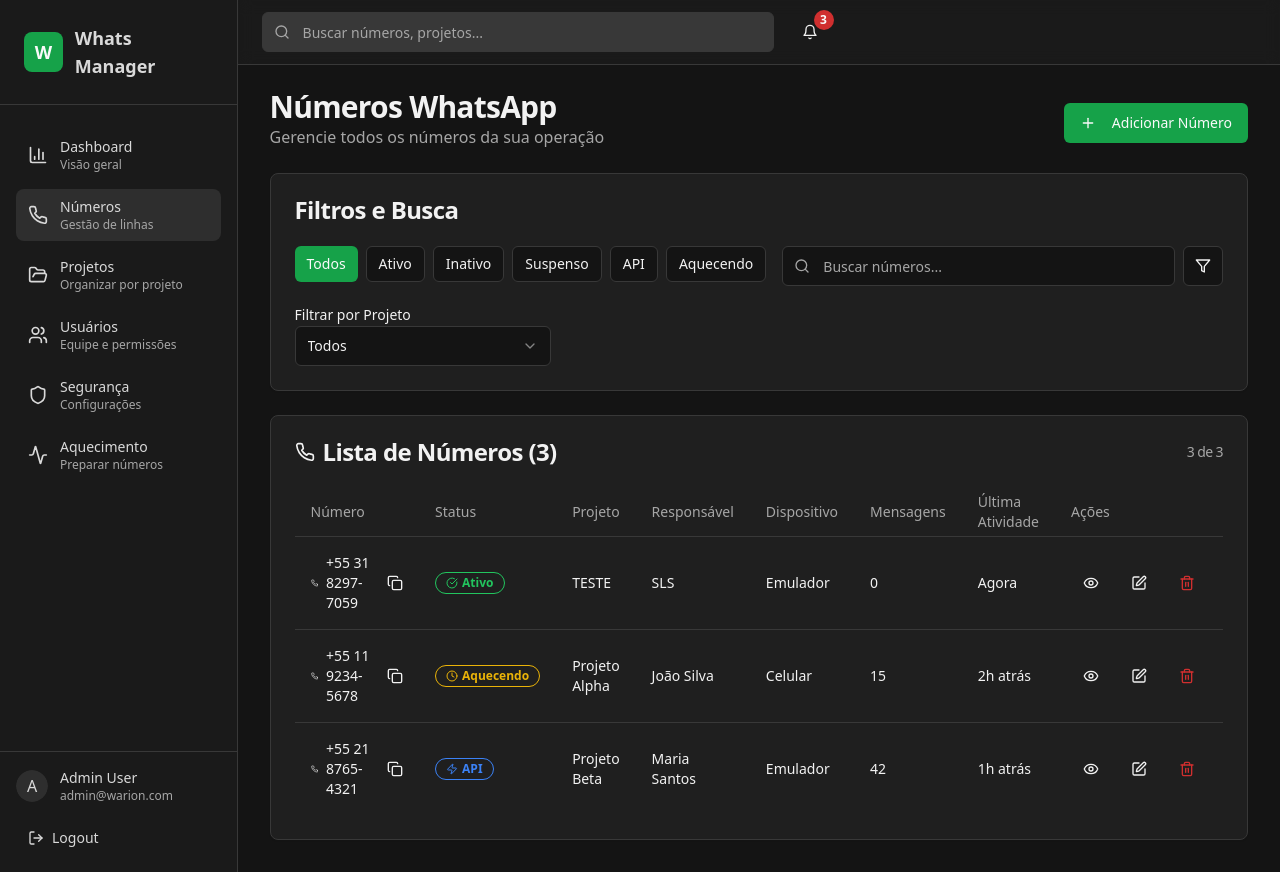
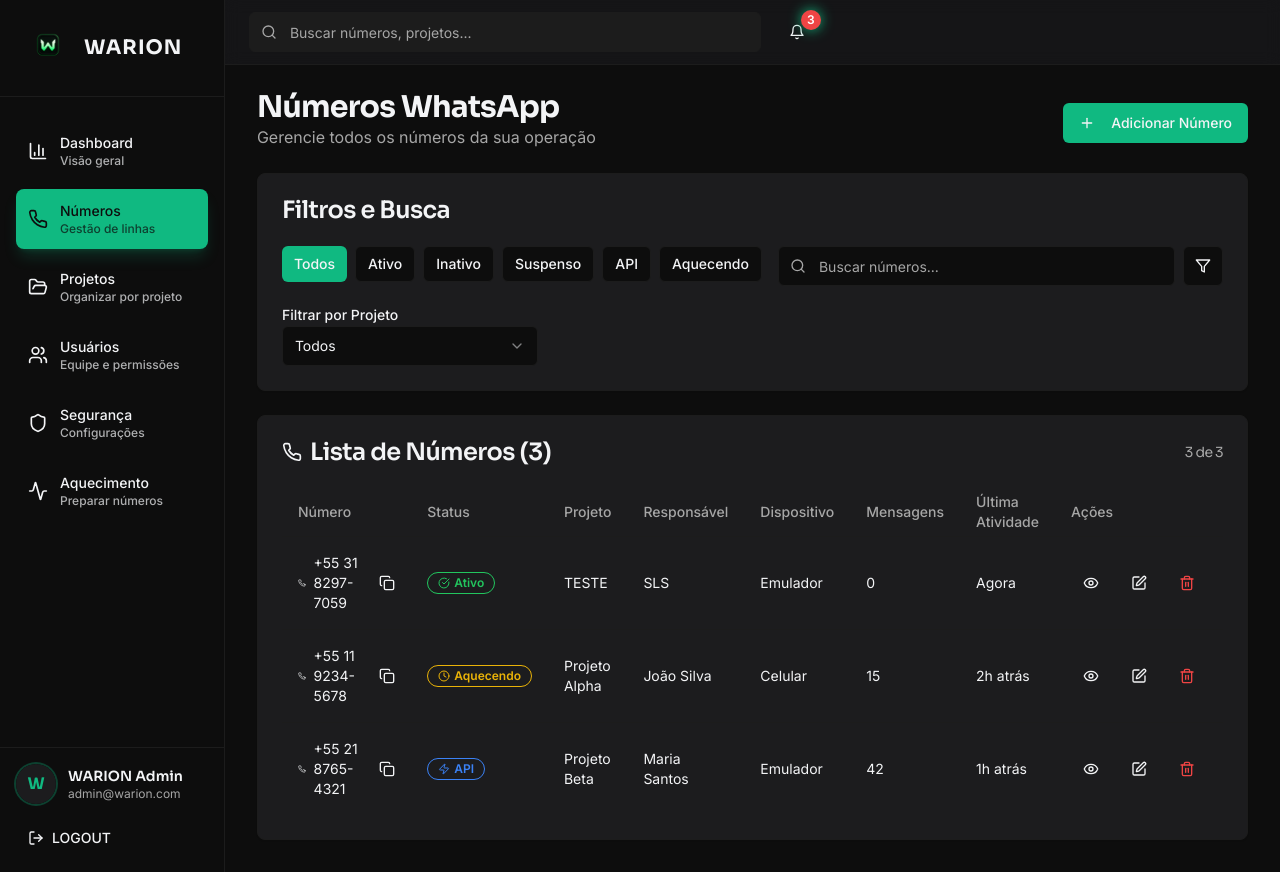
Before and after one commit to neoads/whats-control-center-69, a React (Vite) app: page /numeros in a window 1280 px wide. Built offline with nearby package versions, Linux system fonts and the light colour scheme; sample sign-in values are in the browser's storage.

Commit message:
Implement design system and logo
Implement the design system with the specified colors, fonts, and UI/UX visual effects. Also, implement the provided logo.

```diff
--- a/src/components/AuthLayout.tsx
+++ b/src/components/AuthLayout.tsx
@@ -10,10 +10,15 @@ const AuthLayout = ({ children }: AuthLayoutProps) => {
     <div className="min-h-screen bg-background flex items-center justify-center p-4">
       <div className="w-full max-w-md">
         <div className="text-center mb-8">
-          <div className="inline-flex items-center justify-center w-16 h-16 bg-primary rounded-xl mb-4">
-            <span className="text-2xl font-bold text-primary-foreground">W</span>
+          <div className="inline-flex items-center justify-center w-20 h-20 rounded-2xl mb-6 overflow-hidden warion-glow">
+            <img
+              src="/lovable-uploads/4bd592f6-8c3f-4f70-8b94-7e7c1f77b43c.png"
+              alt="WARION Logo"
+              className="w-full h-full object-contain"
+            />
           </div>
-          <h1 className="text-2xl font-bold text-foreground">Whats Manager</h1>
+          <h1 className="text-3xl font-display font-bold text-foreground mb-2 tracking-wider">WARION</h1>
+          <p className="text-muted-foreground font-body">Warrior + Automation Platform</p>
         </div>
         {children}
       </div>
--- a/src/components/Header.tsx
+++ b/src/components/Header.tsx
@@ -19,11 +19,21 @@ const Header = ({ onMenuClick }: HeaderProps) => {
         <Button
           variant="ghost"
           size="sm"
-          className="lg:hidden"
+          className="lg:hidden hover:bg-warion-green/20 hover:text-warion-green transition-all duration-200"
           onClick={onMenuClick}
         >
           <Menu className="h-5 w-5" />
         </Button>
+
+        {/* WARION Brand (mobile) */}
+        <div className="lg:hidden flex items-center gap-2">
+          <img
+            src="/lovable-uploads/4bd592f6-8c3f-4f70-8b94-7e7c1f77b43c.png"
+            alt="WARION"
+            className="w-8 h-8"
+          />
+          <span className="font-display font-bold text-lg tracking-wider warion-text-gradient">WARION</span>
+        </div>
 
         {/* Search */}
         <div className="flex-1 max-w-lg">
@@ -33,18 +43,21 @@ const Header = ({ onMenuClick }: HeaderProps) => {
               placeholder="Buscar números, projetos..."
               value={searchQuery}
               onChange={(e) => setSearchQuery(e.target.value)}
-              className="pl-10 bg-input border-border"
+              className="pl-10 bg-input border-border focus:border-warion-green focus:ring-warion-green/20 transition-all duration-200"
             />
           </div>
         </div>
 
         {/* Notifications */}
         <div className="flex items-center gap-4">
-          <Button variant="ghost" size="sm" className="relative">
+          <Button
+            variant="ghost"
+            size="sm"
+            className="relative hover:bg-warion-green/20 hover:text-warion-green transition-all duration-200"
+          >
             <Bell className="h-5 w-5" />
             <Badge
-              variant="destructive"
-              className="absolute -top-1 -right-1 h-5 w-5 rounded-full p-0 flex items-center justify-center text-xs"
+              className="absolute -top-1 -right-1 h-5 w-5 rounded-full p-0 flex items-center justify-center text-xs bg-warion-red text-white animate-pulse-glow"
             >
               3
             </Badge>
--- a/src/components/Sidebar.tsx
+++ b/src/components/Sidebar.tsx
@@ -46,12 +46,16 @@ const Sidebar = ({ isOpen, onClose }: SidebarProps) => {
         ${isOpen ? 'translate-x-0' : '-translate-x-full'}
       `}>
         <div className="flex flex-col h-full">
-          {/* Logo */}
+          {/* WARION Logo */}
           <div className="flex items-center gap-3 px-6 py-6 border-b border-sidebar-border">
-            <div className="flex items-center justify-center w-10 h-10 bg-sidebar-primary rounded-lg">
-              <span className="text-lg font-bold text-sidebar-primary-foreground">W</span>
+            <div className="flex items-center justify-center w-12 h-12 rounded-xl overflow-hidden">
+              <img
+                src="/lovable-uploads/4bd592f6-8c3f-4f70-8b94-7e7c1f77b43c.png"
+                alt="WARION Logo"
+                className="w-full h-full object-contain"
+              />
             </div>
-            <span className="text-lg font-semibold text-sidebar-foreground">Whats Manager</span>
+            <span className="text-xl font-display font-bold text-sidebar-foreground tracking-wider">WARION</span>
           </div>
 
           {/* Navigation */}
@@ -67,17 +71,17 @@ const Sidebar = ({ isOpen, onClose }: SidebarProps) => {
                         onClose();
                       }}
                       className={`
-                        w-full flex items-center gap-3 px-3 py-2 rounded-lg text-sm font-medium transition-colors
+                        w-full flex items-center gap-3 px-3 py-3 rounded-lg text-sm font-medium transition-all duration-200 hover-scale
                         ${isActive
-                          ? 'bg-sidebar-accent text-sidebar-accent-foreground'
-                          : 'text-sidebar-foreground hover:bg-sidebar-accent hover:text-sidebar-accent-foreground'
+                          ? 'bg-warion-green text-warion-black shadow-lg shadow-warion-green/20'
+                          : 'text-sidebar-foreground hover:bg-sidebar-accent hover:text-sidebar-accent-foreground hover:shadow-md hover:shadow-warion-green/10'
                         }
                       `}
                     >
                       <item.icon className="h-5 w-5" />
                       <div className="text-left">
-                        <div>{item.name}</div>
-                        <div className="text-xs text-muted-foreground">{item.description}</div>
+                        <div className="font-medium">{item.name}</div>
+                        <div className="text-xs opacity-70">{item.description}</div>
                       </div>
                     </button>
                   </li>
@@ -89,14 +93,14 @@ const Sidebar = ({ isOpen, onClose }: SidebarProps) => {
           {/* User info */}
           <div className="border-t border-sidebar-border p-4">
             <div className="flex items-center gap-3 mb-4">
-              <Avatar className="h-8 w-8">
-                <AvatarFallback className="bg-sidebar-accent text-sidebar-accent-foreground">
-                  A
+              <Avatar className="h-10 w-10 ring-2 ring-warion-green/30">
+                <AvatarFallback className="bg-warion-gray text-warion-green font-display font-bold">
+                  W
                 </AvatarFallback>
               </Avatar>
               <div className="flex-1 min-w-0">
-                <p className="text-sm font-medium text-sidebar-foreground truncate">
-                  Admin User
+                <p className="text-sm font-display font-semibold text-sidebar-foreground truncate">
+                  WARION Admin
                 </p>
                 <p className="text-xs text-muted-foreground truncate">
                   admin@warion.com
@@ -107,10 +111,10 @@ const Sidebar = ({ isOpen, onClose }: SidebarProps) => {
               onClick={handleLogout}
               variant="ghost"
               size="sm"
-              className="w-full justify-start gap-2 text-sidebar-foreground hover:bg-sidebar-accent"
+              className="w-full justify-start gap-2 text-sidebar-foreground hover:bg-warion-red/20 hover:text-warion-red transition-all duration-200"
             >
               <LogOut className="h-4 w-4" />
-              Logout
+              <span className="font-medium">LOGOUT</span>
             </Button>
           </div>
         </div>
--- a/src/index.css
+++ b/src/index.css
@@ -1,3 +1,5 @@
+
+@import url('https://fonts.googleapis.com/css2?family=Sora:wght@400;500;600;700;800&family=Inter:wght@300;400;500;600;700&display=swap');
 
 @tailwind base;
 @tailwind components;
@@ -5,44 +7,44 @@
 
 @layer base {
   :root {
-    --background: 0 0% 8%;
-    --foreground: 0 0% 95%;
+    --background: 13 13 13;
+    --foreground: 243 244 246;
 
-    --card: 0 0% 12%;
-    --card-foreground: 0 0% 95%;
+    --card: 28 28 30;
+    --card-foreground: 243 244 246;
 
-    --popover: 0 0% 12%;
-    --popover-foreground: 0 0% 95%;
+    --popover: 28 28 30;
+    --popover-foreground: 243 244 246;
 
-    --primary: 142 76% 36%;
-    --primary-foreground: 0 0% 98%;
+    --primary: 16 185 129;
+    --primary-foreground: 243 244 246;
 
-    --secondary: 0 0% 18%;
-    --secondary-foreground: 0 0% 85%;
+    --secondary: 28 28 30;
+    --secondary-foreground: 243 244 246;
 
-    --muted: 0 0% 18%;
-    --muted-foreground: 0 0% 65%;
+    --muted: 28 28 30;
+    --muted-foreground: 156 163 175;
 
-    --accent: 0 0% 18%;
-    --accent-foreground: 0 0% 85%;
+    --accent: 14 165 233;
+    --accent-foreground: 243 244 246;
 
-    --destructive: 0 62.8% 50%;
-    --destructive-foreground: 0 0% 98%;
+    --destructive: 239 68 68;
+    --destructive-foreground: 243 244 246;
 
-    --border: 0 0% 22%;
-    --input: 0 0% 22%;
-    --ring: 142 76% 36%;
+    --border: 28 28 30;
+    --input: 28 28 30;
+    --ring: 16 185 129;
 
     --radius: 0.5rem;
 
-    --sidebar-background: 0 0% 10%;
-    --sidebar-foreground: 0 0% 85%;
-    --sidebar-primary: 142 76% 36%;
-    --sidebar-primary-foreground: 0 0% 98%;
-    --sidebar-accent: 0 0% 18%;
-    --sidebar-accent-foreground: 0 0% 85%;
-    --sidebar-border: 0 0% 22%;
-    --sidebar-ring: 142 76% 36%;
+    --sidebar-background: 13 13 13;
+    --sidebar-foreground: 243 244 246;
+    --sidebar-primary: 16 185 129;
+    --sidebar-primary-foreground: 13 13 13;
+    --sidebar-accent: 28 28 30;
+    --sidebar-accent-foreground: 243 244 246;
+    --sidebar-border: 28 28 30;
+    --sidebar-ring: 16 185 129;
   }
 }
 
@@ -52,10 +54,33 @@
   }
 
   body {
-    @apply bg-background text-foreground font-sans antialiased;
+    @apply bg-background text-foreground font-body antialiased;
+  }
+
+  h1, h2, h3, h4, h5, h6 {
+    @apply font-display;
   }
 }
 
-.hover-scale {
-  @apply transition-transform duration-200 hover:scale-105;
+/* WARION Custom Utilities */
+@layer utilities {
+  .hover-scale {
+    @apply transition-all duration-200 hover:scale-105;
+  }
+
+  .warion-glow {
+    @apply shadow-lg shadow-warion-green/20;
+  }
+
+  .warion-button {
+    @apply bg-warion-green hover:bg-warion-green/90 text-warion-black font-medium tracking-widest uppercase transition-all duration-200 hover:scale-105 hover:shadow-lg hover:shadow-warion-green/30;
+  }
+
+  .warion-card {
+    @apply bg-warion-gray border border-warion-gray/50 hover:border-warion-green/30 transition-all duration-300 hover:shadow-lg hover:shadow-warion-green/10;
+  }
+
+  .warion-text-gradient {
+    @apply bg-gradient-to-r from-warion-green to-warion-blue bg-clip-text text-transparent;
+  }
 }
--- a/tailwind.config.ts
+++ b/tailwind.config.ts
@@ -20,49 +20,64 @@ export default {
 		},
 		extend: {
 			colors: {
-				border: 'hsl(0 0% 22%)',
-				input: 'hsl(0 0% 22%)',
-				ring: 'hsl(142 76% 36%)',
-				background: 'hsl(0 0% 8%)',
-				foreground: 'hsl(0 0% 95%)',
+				// WARION Brand Colors
+				warion: {
+					black: '#0D0D0D',
+					gray: '#1C1C1E',
+					blue: '#0EA5E9',
+					green: '#10B981',
+					red: '#EF4444',
+					white: '#F3F4F6',
+				},
+				// Updated system colors to match WARION palette
+				border: 'hsl(0 0% 11%)',
+				input: 'hsl(0 0% 11%)',
+				ring: '#10B981',
+				background: '#0D0D0D',
+				foreground: '#F3F4F6',
 				primary: {
-					DEFAULT: 'hsl(142 76% 36%)',
-					foreground: 'hsl(0 0% 98%)'
+					DEFAULT: '#10B981',
+					foreground: '#F3F4F6'
 				},
 				secondary: {
-					DEFAULT: 'hsl(0 0% 18%)',
-					foreground: 'hsl(0 0% 85%)'
+					DEFAULT: '#1C1C1E',
+					foreground: '#F3F4F6'
 				},
 				destructive: {
-					DEFAULT: 'hsl(0 62.8% 50%)',
-					foreground: 'hsl(0 0% 98%)'
+					DEFAULT: '#EF4444',
+					foreground: '#F3F4F6'
 				},
 				muted: {
-					DEFAULT: 'hsl(0 0% 18%)',
+					DEFAULT: '#1C1C1E',
 					foreground: 'hsl(0 0% 65%)'
 				},
 				accent: {
-					DEFAULT: 'hsl(0 0% 18%)',
-					foreground: 'hsl(0 0% 85%)'
+					DEFAULT: '#0EA5E9',
+					foreground: '#F3F4F6'
 				},
 				popover: {
-					DEFAULT: 'hsl(0 0% 12%)',
-					foreground: 'hsl(0 0% 95%)'
+					DEFAULT: '#1C1C1E',
+					foreground: '#F3F4F6'
 				},
 				card: {
-					DEFAULT: 'hsl(0 0% 12%)',
-					foreground: 'hsl(0 0% 95%)'
+					DEFAULT: '#1C1C1E',
+					foreground: '#F3F4F6'
 				},
 				sidebar: {
-					DEFAULT: 'hsl(0 0% 10%)',
-					foreground: 'hsl(0 0% 85%)',
-					primary: 'hsl(142 76% 36%)',
-					'primary-foreground': 'hsl(0 0% 98%)',
-					accent: 'hsl(0 0% 18%)',
-					'accent-foreground': 'hsl(0 0% 85%)',
-					border: 'hsl(0 0% 22%)',
-					ring: 'hsl(142 76% 36%)'
+					DEFAULT: '#0D0D0D',
+					foreground: '#F3F4F6',
+					primary: '#10B981',
+					'primary-foreground': '#0D0D0D',
+					accent: '#1C1C1E',
+					'accent-foreground': '#F3F4F6',
+					border: 'hsl(0 0% 11%)',
+					ring: '#10B981'
 				}
+			},
+			fontFamily: {
+				display: ['Sora', 'sans-serif'],
+				body: ['Inter', 'sans-serif'],
+				sans: ['Inter', 'sans-serif'],
 			},
 			borderRadius: {
 				lg: 'var(--radius)',
@@ -95,12 +110,24 @@ export default {
 						opacity: "1",
 						transform: "translateY(0)"
 					}
+				},
+				'pulse-glow': {
+					"0%, 100%": {
+						boxShadow: "0 0 5px #10B981"
+					},
+					"50%": {
+						boxShadow: "0 0 20px #10B981"
+					}
 				}
 			},
 			animation: {
 				'accordion-down': 'accordion-down 0.2s ease-out',
 				'accordion-up': 'accordion-up 0.2s ease-out',
-				'fade-in': 'fade-in 0.3s ease-out'
+				'fade-in': 'fade-in 0.3s ease-out',
+				'pulse-glow': 'pulse-glow 2s ease-in-out infinite'
+			},
+			letterSpacing: {
+				'widest': '0.25em'
 			}
 		}
 	},
```
Also changed, not shown: public/lovable-uploads/4bd592f6-8c3f-4f70-8b94-7e7c1f77b43c.png (added).
